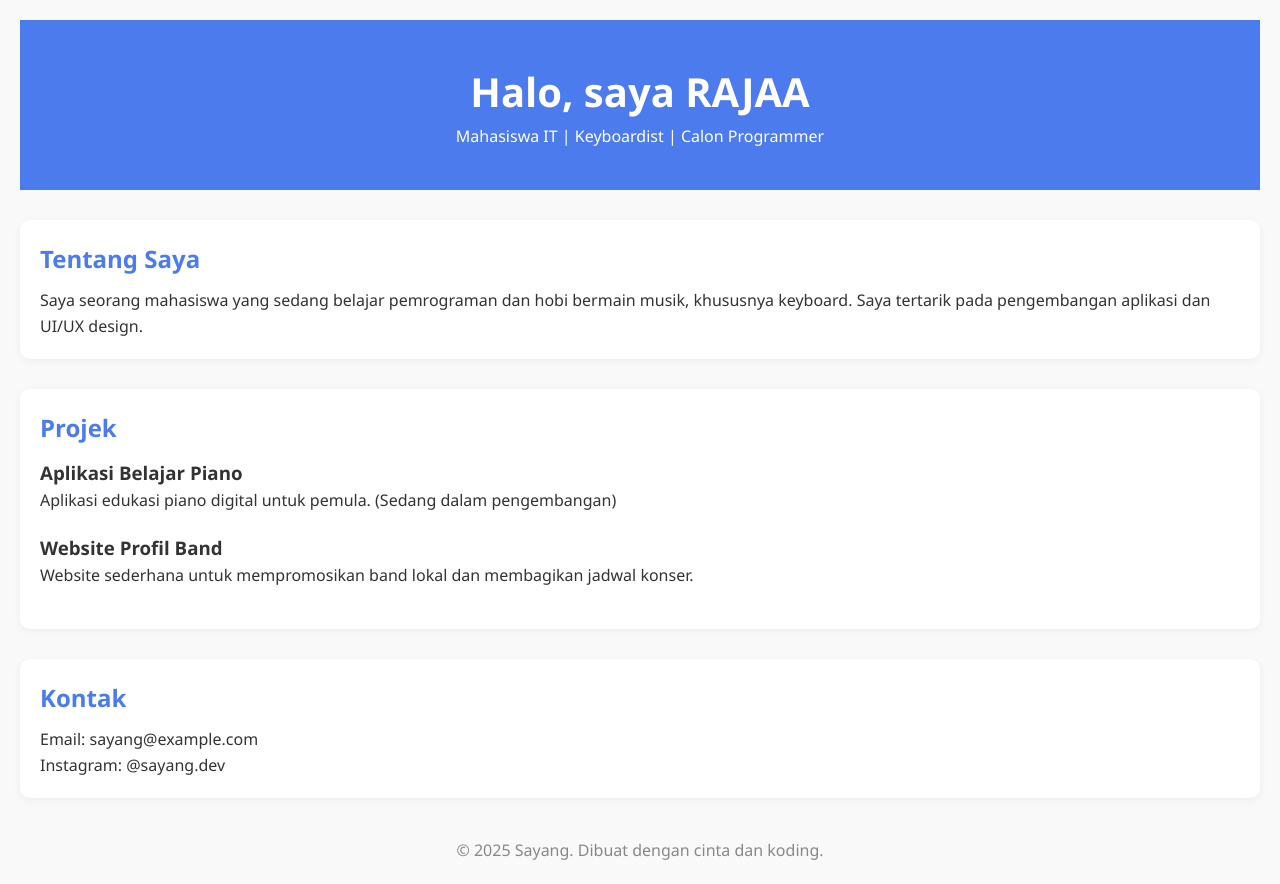
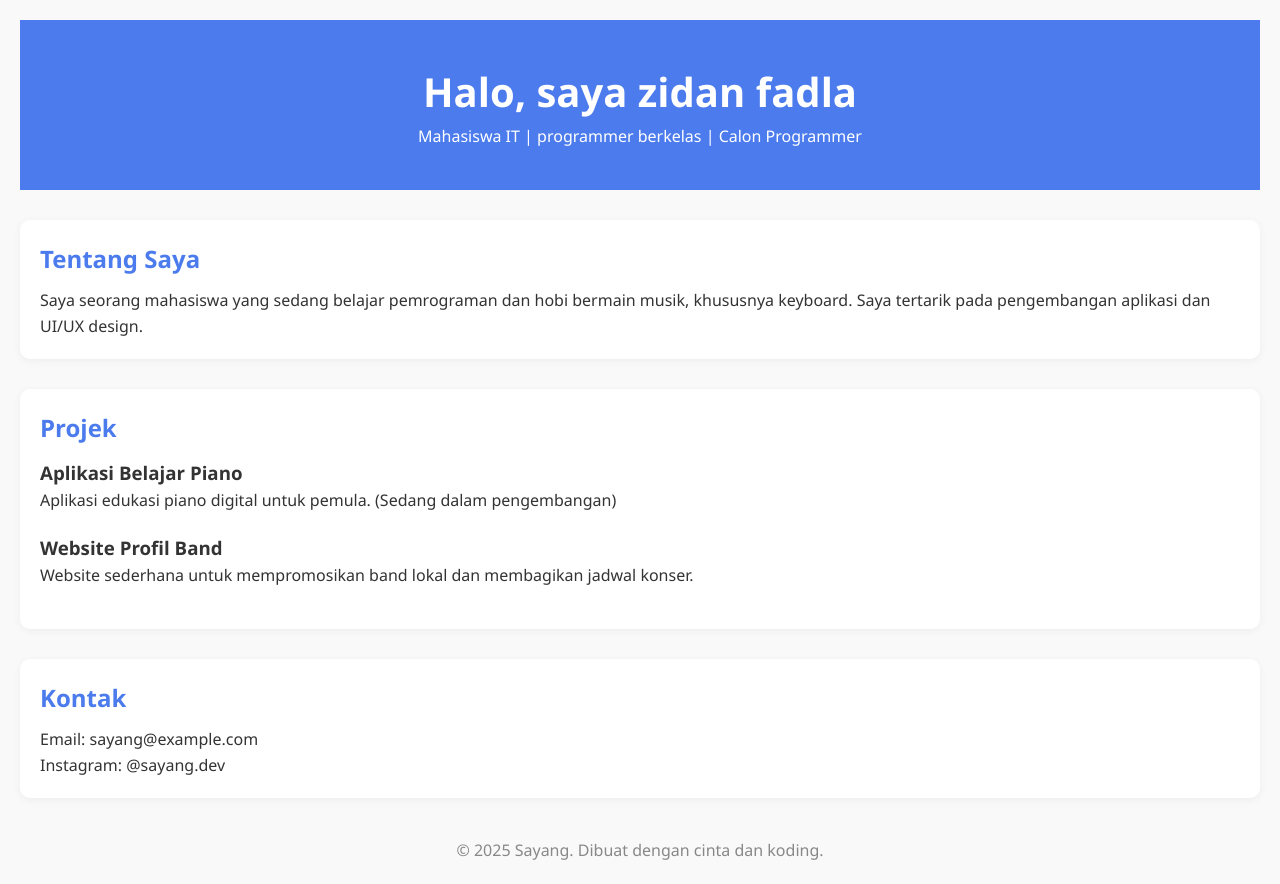
Before and after one commit to rajaaammarsyafiq2004/portofolio-rajaa, a plain HTML site: page index.html in a window 1280 px wide. Drawn offline with Linux system fonts and the light colour scheme.

Commit message:
ubah nama

```diff
--- a/index.html
+++ b/index.html
@@ -8,8 +8,8 @@
 </head>
 <body>
   <header>
-    <h1>Halo, saya RAJAA</h1>
-    <p>Mahasiswa IT | Keyboardist | Calon Programmer</p>
+    <h1>Halo, saya zidan fadla</h1>
+    <p>Mahasiswa IT | programmer berkelas | Calon Programmer</p>
   </header>
 
   <section class="about">
```
